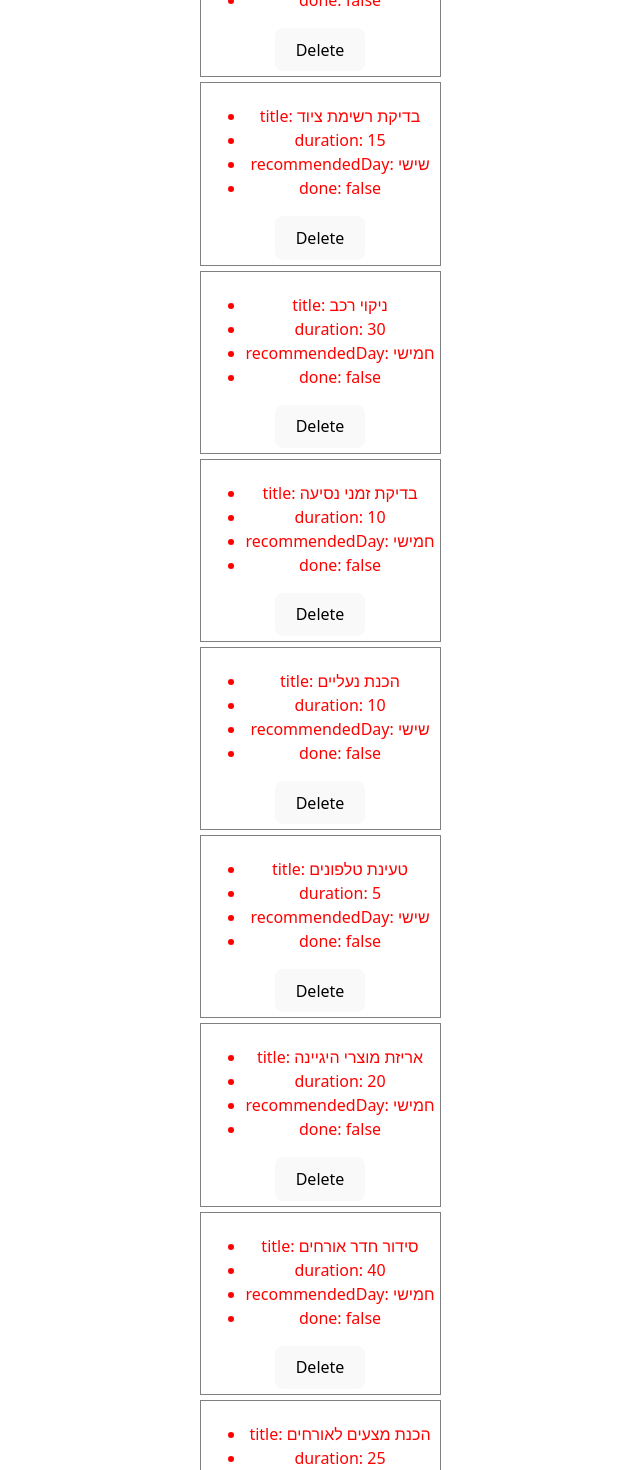
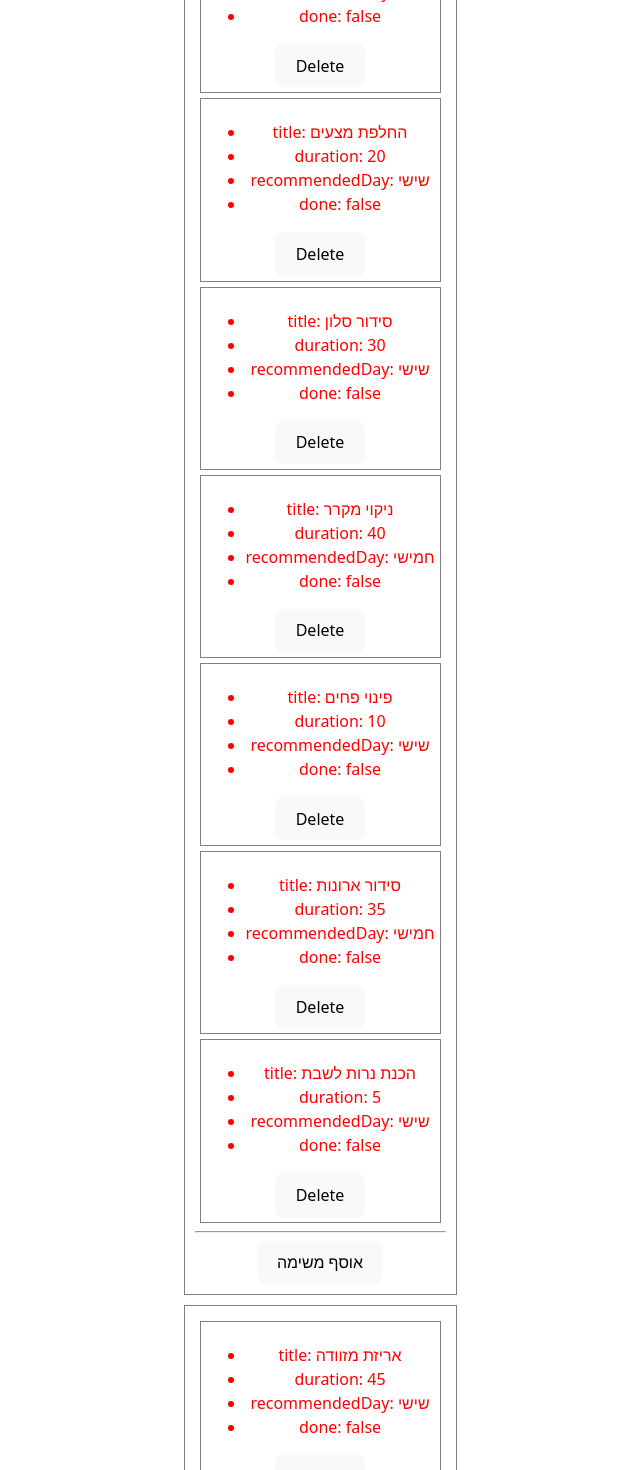
Before and after one commit to chanyrubinsky/ReactProject, a React (Vite) app in the folder our-project/: page / in a window 1280 px wide. Shown: the part 2660-4130 px from the top of the page, without its empty margins (320-960 px from the left). Built offline with nearby package versions, Linux system fonts and the light colour scheme.

Commit message:
add more change and act

```diff
--- a/our-project/src/Components/Task/ListTask.jsx
+++ b/our-project/src/Components/Task/ListTask.jsx
@@ -1,11 +1,12 @@
 import { useEffect, useState } from "react";
+import TaskGroup from "./TaskGroup";
 
 import {
   getHomeTasks,
   getHostingTasks,
   getGuestTasks
 } from '../../data/tasksService';
-import  OneTask  from "./OneTask";
+import OneTask from "./OneTask";
 
 const ListTask = () => {
 
@@ -14,31 +15,17 @@ const ListTask = () => {
   const [guestTasks, setGuestTasks] = useState([]);
 
 
-  useEffect(() => {
-    getHomeTasks().then(data => {
-      setHomeTasks(data);
-    });
-  }, []);
 
 
   useEffect(() => {
-    getHostingTasks().then(data => {
-      setHostingTasks(data);
-    });
+    getHomeTasks().then(data => setHomeTasks(prev => [...prev, ...data]));
+    getHostingTasks().then(data => setHostingTasks(prev => [...prev, ...data]));
+    getGuestTasks().then(data => setGuestTasks(prev => [...prev, ...data]));
   }, []);
 
+  //פונקציה שמציגה  כל מערך של משימות//
+  /*const renderTasks4 = (arr,setarr) => {
 
-  useEffect(() => {
-    getGuestTasks().then(data => {
-      setGuestTasks(data);
-    });
-  }, []);
-
-
-
-
-
-const renderTasks4 = (arr,setarr) => {
       return arr.map((task) => <OneTask key={task.id} task={task} arr={arr}  setarr={setarr}/>);
 
     };
@@ -54,16 +41,16 @@ const renderTasks4 = (arr,setarr) => {
 
     const renderTasks3 = () => {
       return guestTasks.map((task) => <OneTask key={task.id} task={task} />);
-  };
+    };*/
 
 
   return (
     <div>
 
       <h2>רשימת משימות:</h2>
-          {renderTasks4(homeTasks, setHomeTasks)}
-          {renderTasks4(hostingTasks, setHostingTasks)}
-          {renderTasks4(guestTasks, setGuestTasks)}
+      <TaskGroup arr={homeTasks} setarr={setHomeTasks} />
+      <TaskGroup arr={hostingTasks} setarr={setHostingTasks} />
+      <TaskGroup arr={guestTasks} setarr={setGuestTasks} />
 
 
 
--- a/our-project/src/Components/Task/OneTask.jsx
+++ b/our-project/src/Components/Task/OneTask.jsx
@@ -11,9 +11,9 @@ const To_delete = (id) => {
     <div style={{ border: "1px solid gray", padding: "5px", margin: "5px",color:"red" }}>
       <ul>
   <li>title: {task.title}</li>
-  <li>duration: {task.duration}</li>
-  <li>recommendedDay: {task.recommendedDay}</li>
-  <li>done: {task.done.toString()}</li>
+        {task.duration && <li>duration: {task.duration}</li>}
+        {task.recommendedDay && <li>recommendedDay: {task.recommendedDay}</li>}
+        {task.done !== undefined && <li>done: {task.done.toString()}</li>}
 </ul>
 
 
--- /dev/null
+++ b/our-project/src/Components/Task/TaskGroup.jsx
@@ -0,0 +1,42 @@
+import { useState } from "react";
+import OneTask from "./OneTask";
+
+export default function TaskGroup({ arr, setarr }) {
+  const [showInput, setShowInput] = useState(false);
+  const [newTaskTitle, setNewTaskTitle] = useState("");
+
+  const handleAddTask = () => {
+    if (!newTaskTitle) return;
+
+    // עדכון בטוח של state
+    setarr(prevArr => [...prevArr, { id: Date.now(), title: newTaskTitle }]);
+
+    setNewTaskTitle("");
+    setShowInput(false);
+  };
+
+  return (
+    <div style={{ border: "1px solid gray", padding: "10px", margin: "10px" }}>
+      {arr.map(task => (
+        <OneTask key={task.id} task={task} arr={arr} setarr={setarr} />
+      ))}
+
+      <hr />
+
+
+      <button onClick={() => setShowInput(true)}>אוסף משימה</button>
+
+      {/* ה-input שמופיע רק בלחיצה */}
+      {showInput && (
+        <div style={{ marginTop: "10px" }}>
+          <input
+            placeholder="מלא את שם המשימה"
+            value={newTaskTitle}
+            onChange={e => setNewTaskTitle(e.target.value)}
+          />
+          <button onClick={handleAddTask}>אוסף משימה</button>
+        </div>
+      )}
+    </div>
+  );
+}
--- a/our-project/src/data/tasksService.js
+++ b/our-project/src/data/tasksService.js
@@ -1,6 +1,6 @@
 
 
-/* ===== משימות לשבת ביתית ===== */
+/*  משימות לשבת ביתית  */
 const homeTasks = [
   { id: 1, title: "שטיפת רצפות", duration: 60, recommendedDay: "חמישי", done: false },
   { id: 2, title: "ניקוי מטבח", duration: 45, recommendedDay: "חמישי", done: false },
@@ -14,7 +14,7 @@ const homeTasks = [
   { id: 10, title: "הכנת נרות לשבת", duration: 5, recommendedDay: "שישי", done: false }
 ];
 
-/* ===== משימות לשבת שמתארחים בה ===== */
+/*  משימות לשבת שמתארחים בה  */
 const hostingTasks = [
   { id: 1, title: "אריזת מזוודה", duration: 45, recommendedDay: "שישי", done: false },
   { id: 2, title: "בחירת בגדי שבת", duration: 20, recommendedDay: "חמישי", done: false },
@@ -28,7 +28,7 @@ const hostingTasks = [
   { id: 10, title: "אריזת מוצרי היגיינה", duration: 20, recommendedDay: "חמישי", done: false }
 ];
 
-/* ===== תוספות לאירוח בבית ===== */
+/*  תוספות לאירוח בבית  */
 const guestTasks = [
   { id: 1, title: "סידור חדר אורחים", duration: 40, recommendedDay: "חמישי", done: false },
   { id: 2, title: "הכנת מצעים לאורחים", duration: 25, recommendedDay: "חמישי", done: false },
@@ -42,19 +42,17 @@ const guestTasks = [
   { id: 10, title: "הכנת סלסלת אירוח", duration: 25, recommendedDay: "שישי", done: false }
 ];
 
-/* ===== פונקציות שרת מדומה (Promise בלבד) ===== */
 
-export const getHomeTasks = () =>
+
+export const getHomeTasks = () => Promise.resolve(homeTasks);
+export const getHostingTasks = () => Promise.resolve(hostingTasks);
+export const getGuestTasks = () => Promise.resolve(guestTasks);
+/*export const getHostingTasks = () =>
   new Promise(resolve => {
-    setTimeout(() => resolve(homeTasks), 300);
-  });
-
-export const getHostingTasks = () =>
-  new Promise(resolve => {
-    setTimeout(() => resolve(hostingTasks), 300);
+    setTimeout(() => resolve(hostingTasks), 0);
   });
 
 export const getGuestTasks = () =>
   new Promise(resolve => {
-    setTimeout(() => resolve(guestTasks), 300);
-  });
+    setTimeout(() => resolve(guestTasks), 0);
+  });*/
```
Lines whose indentation alone changed are shown as unchanged.
